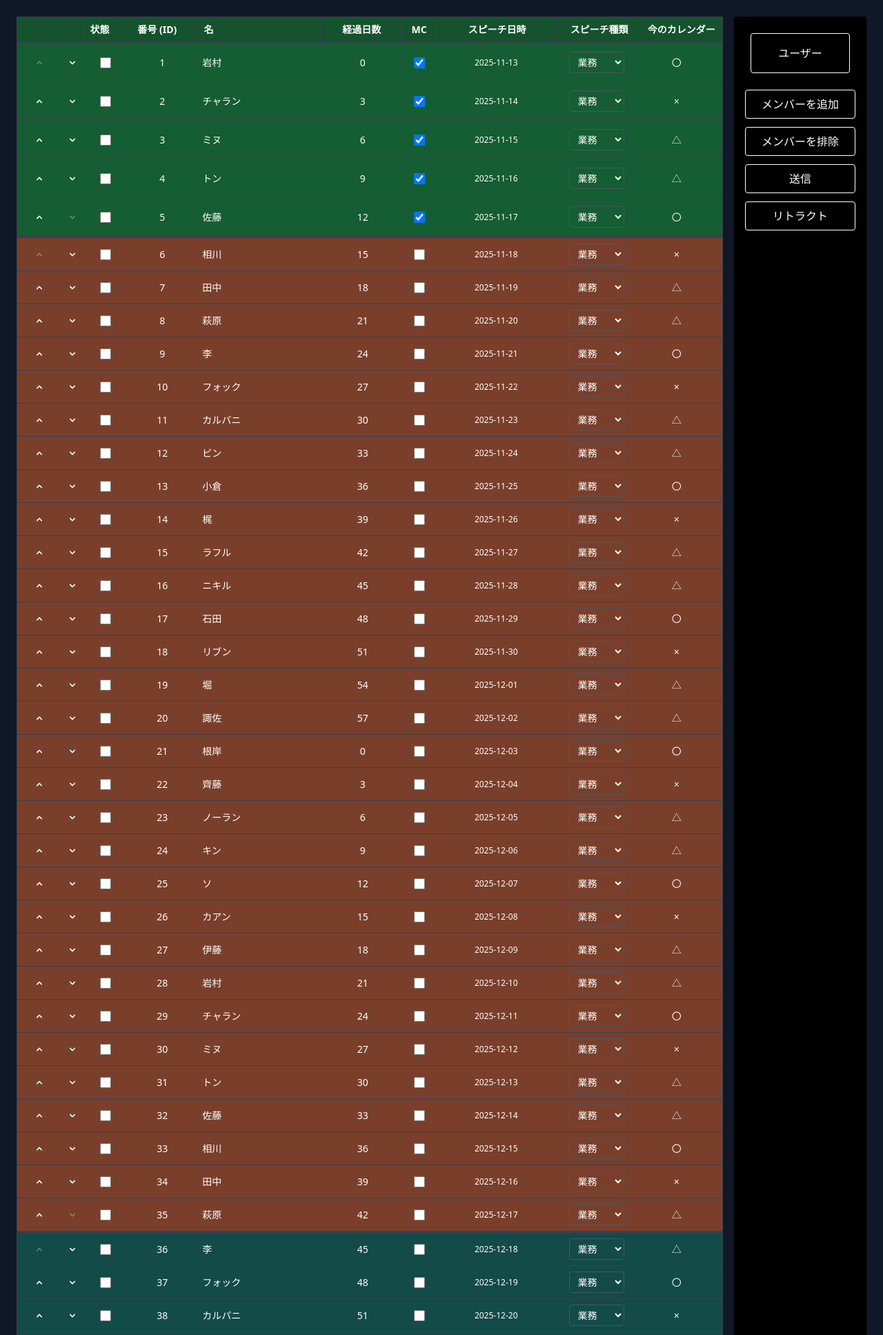
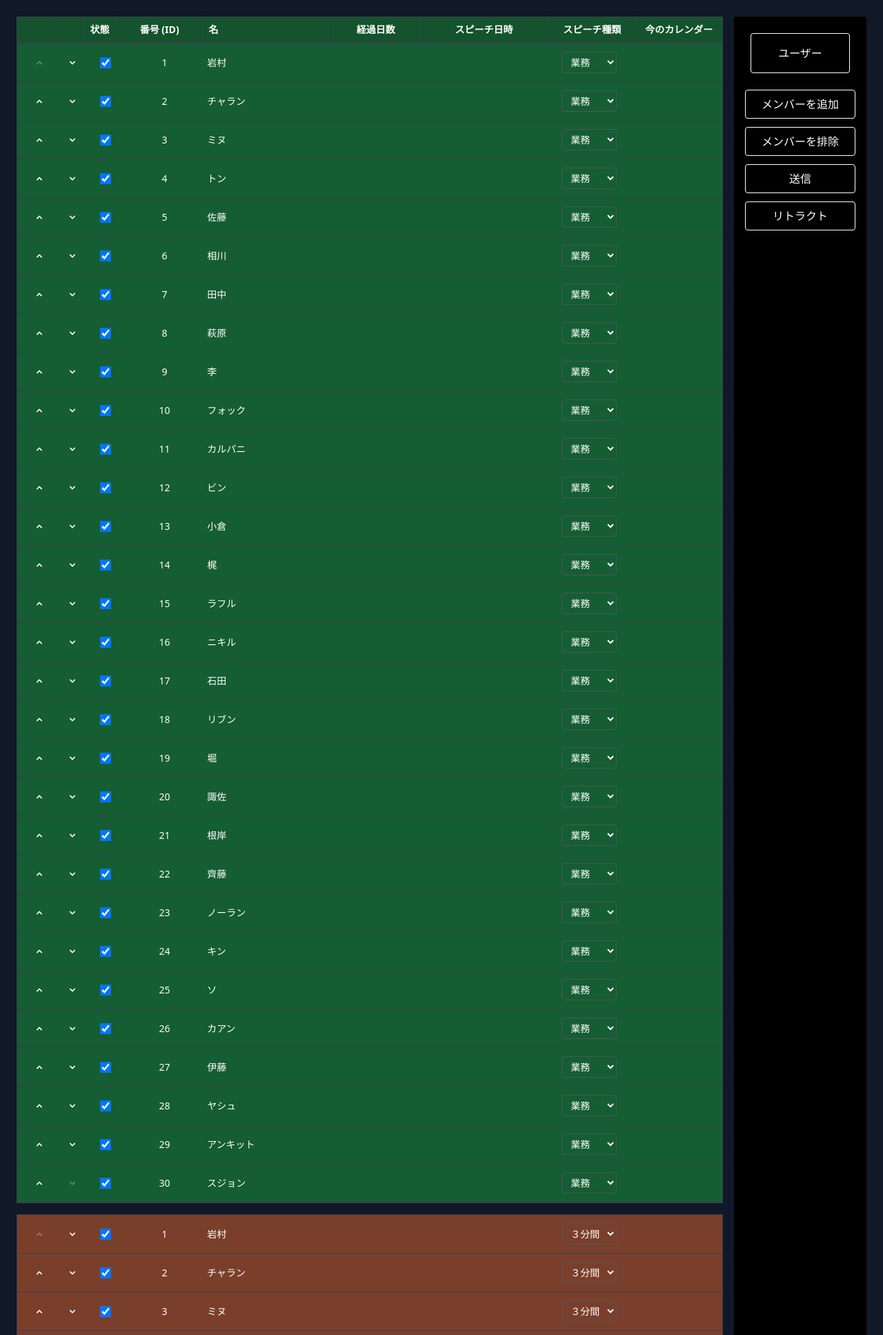
Before and after one commit to ka-anis/jidouka-shachoushitsu, a Django app: page /dashboard/ in a window 1280 px wide. Shown: the top 1935 px of the page at 69% size. Run offline with Django 4.2, Linux system fonts and the light colour scheme; data comes from the database, SQL or seed files in the repository; some libraries are stand-ins or nearby versions.

Commit message:
db: added & working

```diff
--- a/core/models.py
+++ b/core/models.py
@@ -10,8 +10,6 @@ class Employee(models.Model):
     name = models.CharField(max_length=100)
     email = models.EmailField(unique=True)
     employee_id = models.CharField(max_length=10, unique=True)
-
-
 
     role = models.CharField(max_length=20, choices=Role.choices, default=Role.MEMBER)
 
--- a/core/templates/core/dashboard.html
+++ b/core/templates/core/dashboard.html
@@ -4,38 +4,41 @@
     <meta charset="utf-8" />
     <meta name="viewport" content="width=device-width,initial-scale=1" />
     <title>Dashboard</title>
-    <!-- Tailwind CDN for quick prototyping -->
     <script src="https://cdn.tailwindcss.com"></script>
   </head>
   <body class="bg-gray-900 text-white">
     <div class="p-6 min-h-screen">
       <div class="grid grid-cols-12 gap-4">
+
         <!-- Main table area (left) -->
         <div class="col-span-10 flex flex-col">
+
           <!-- Header row -->
-          <div class="grid gap-0 bg-green-900 border border-gray-700 text-sm font-semibold" style="grid-template-columns: 48px 48px 48px 1fr 1.5fr 1fr 48px 1.5fr 1fr 1fr;">
+          <div class="grid gap-0 bg-green-900 border border-gray-700 text-sm font-semibold"
+               style="grid-template-columns: 48px 48px 48px 1fr 1.5fr 1fr 1.5fr 1fr 1fr;">
             <div class="py-2 px-2 text-center border-r border-gray-700"></div>
             <div class="py-2 px-2 text-center border-r border-gray-700"></div>
             <div class="py-2 px-2 text-center border-r border-gray-700">状態</div>
             <div class="py-2 px-2 text-center border-r border-gray-700">番号 (ID)</div>
             <div class="py-2 px-2 border-r border-gray-700">名</div>
             <div class="py-2 px-2 text-center border-r border-gray-700">経過日数</div>
-            <div class="py-2 px-2 text-center border-r border-gray-700">MC</div>
             <div class="py-2 px-2 text-center border-r border-gray-700">スピーチ日時</div>
             <div class="py-2 px-2 text-center border-r border-gray-700">スピーチ種類</div>
             <div class="py-2 px-2 text-center">今のカレンダー</div>
           </div>
 
-          <!-- Content area with three colored bands stacking naturally -->
+          <!-- Content area -->
           <div class="flex flex-col" style="gap: 0;">
-            <!-- Top band (green) - 5 entries -->
+
+            <!-- TOP ZONE (All employees) -->
             <div class="bg-green-800/90 border border-gray-700 overflow-hidden">
               <div class="overflow-y-auto text-sm">
-                {% for member in top_members %}
-                <div class="grid gap-0 items-center py-2 px-2 border-b border-gray-700" style="grid-template-columns: 48px 48px 48px 1fr 1.5fr 1fr 48px 1.5fr 1fr 1fr;" data-band="top" data-index="{{ forloop.counter0 }}">
+                {% for member in top_zone %}
+                <div class="grid gap-0 items-center py-2 px-2 border-b border-gray-700"
+                     style="grid-template-columns: 48px 48px 48px 1fr 1.5fr 1fr 1.5fr 1fr 1fr;">
+                  <!-- Up / Down arrows -->
                   <div class="flex items-center justify-center py-1">
                     <button class="arrow-up text-white hover:text-yellow-300 transition cursor-pointer disabled:opacity-30 disabled:cursor-not-allowed"
-                            data-band="top" data-index="{{ forloop.counter0 }}"
                             {% if forloop.first %}disabled{% endif %}>
                       <svg class="w-4 h-4" fill="currentColor" viewBox="0 0 20 20">
                         <path fill-rule="evenodd" d="M14.707 12.707a1 1 0 01-1.414 0L10 9.414l-3.293 3.293a1 1 0 01-1.414-1.414l4-4a1 1 0 011.414 0l4 4a1 1 0 010 1.414z" clip-rule="evenodd"/>
@@ -44,43 +47,47 @@
                   </div>
                   <div class="flex items-center justify-center py-1">
                     <button class="arrow-down text-white hover:text-yellow-300 transition cursor-pointer disabled:opacity-30 disabled:cursor-not-allowed"
-                            data-band="top" data-index="{{ forloop.counter0 }}"
                             {% if forloop.last %}disabled{% endif %}>
                       <svg class="w-4 h-4" fill="currentColor" viewBox="0 0 20 20">
                         <path fill-rule="evenodd" d="M5.293 7.293a1 1 0 011.414 0L10 10.586l3.293-3.293a1 1 0 111.414 1.414l-4 4a1 1 0 01-1.414 0l-4-4a1 1 0 010-1.414z" clip-rule="evenodd"/>
                       </svg>
                     </button>
                   </div>
+
+                  <!-- 状態 checkbox -->
                   <div class="flex items-center justify-center py-1">
-                    <input type="checkbox" class="w-4 h-4 cursor-pointer">
+                    <input type="checkbox" class="w-4 h-4 cursor-pointer" {% if member.is_rotation_active %}checked{% endif %}>
                   </div>
+
+                  <!-- Employee data -->
                   <div class="text-center">{{ member.id }}</div>
                   <div>{{ member.name }}</div>
                   <div class="text-center">{{ member.days_passed }}</div>
-                  <div class="flex items-center justify-center py-1">
-                    <input type="checkbox" class="w-4 h-4 cursor-pointer" checked>
-                  </div>
+
                   <div class="text-center text-xs">{{ member.speech_date }}</div>
+
                   <div class="flex items-center justify-center py-1">
                     <select class="bg-transparent text-white border border-gray-600 rounded px-2 py-1 text-sm cursor-pointer">
                       <option value="業務">業務</option>
                       <option value="３分間">３分間</option>
                     </select>
                   </div>
+
                   <div class="text-center">{{ member.calendar }}</div>
                 </div>
                 {% endfor %}
               </div>
             </div>
 
-            <!-- Middle band (brown) - 30 entries -->
-            <div class="bg-[#7a3f2b] border border-gray-700 overflow-hidden">
+            <!-- BOTTOM ZONE (Members only) -->
+            <div class="bg-[#7a3f2b] border border-gray-700 overflow-hidden mt-4">
               <div class="overflow-y-auto text-sm">
-                {% for member in middle_members %}
-                <div class="grid gap-0 items-center py-1 px-2 border-b border-gray-700" style="grid-template-columns: 48px 48px 48px 1fr 1.5fr 1fr 48px 1.5fr 1fr 1fr;" data-band="middle" data-index="{{ forloop.counter0 }}">
+                {% for member in bottom_zone %}
+                <div class="grid gap-0 items-center py-2 px-2 border-b border-gray-700"
+                     style="grid-template-columns: 48px 48px 48px 1fr 1.5fr 1fr 1.5fr 1fr 1fr;">
+                  <!-- Up / Down arrows -->
                   <div class="flex items-center justify-center py-1">
                     <button class="arrow-up text-white hover:text-yellow-300 transition cursor-pointer disabled:opacity-30 disabled:cursor-not-allowed"
-                            data-band="middle" data-index="{{ forloop.counter0 }}"
                             {% if forloop.first %}disabled{% endif %}>
                       <svg class="w-4 h-4" fill="currentColor" viewBox="0 0 20 20">
                         <path fill-rule="evenodd" d="M14.707 12.707a1 1 0 01-1.414 0L10 9.414l-3.293 3.293a1 1 0 01-1.414-1.414l4-4a1 1 0 011.414 0l4 4a1 1 0 010 1.414z" clip-rule="evenodd"/>
@@ -89,79 +96,38 @@
                   </div>
                   <div class="flex items-center justify-center py-1">
                     <button class="arrow-down text-white hover:text-yellow-300 transition cursor-pointer disabled:opacity-30 disabled:cursor-not-allowed"
-                            data-band="middle" data-index="{{ forloop.counter0 }}"
                             {% if forloop.last %}disabled{% endif %}>
                       <svg class="w-4 h-4" fill="currentColor" viewBox="0 0 20 20">
                         <path fill-rule="evenodd" d="M5.293 7.293a1 1 0 011.414 0L10 10.586l3.293-3.293a1 1 0 111.414 1.414l-4 4a1 1 0 01-1.414 0l-4-4a1 1 0 010-1.414z" clip-rule="evenodd"/>
                       </svg>
                     </button>
                   </div>
+
+                  <!-- 状態 checkbox -->
                   <div class="flex items-center justify-center py-1">
-                    <input type="checkbox" class="w-4 h-4 cursor-pointer">
+                    <input type="checkbox" class="w-4 h-4 cursor-pointer" {% if member.is_rotation_active %}checked{% endif %}>
                   </div>
+
+                  <!-- Employee data -->
                   <div class="text-center">{{ member.id }}</div>
                   <div>{{ member.name }}</div>
                   <div class="text-center">{{ member.days_passed }}</div>
-                  <div class="flex items-center justify-center py-1">
-                    <input type="checkbox" class="w-4 h-4 cursor-pointer">
-                  </div>
+
                   <div class="text-center text-xs">{{ member.speech_date }}</div>
+
                   <div class="flex items-center justify-center py-1">
                     <select class="bg-transparent text-white border border-gray-600 rounded px-2 py-1 text-sm cursor-pointer">
+                      <option value="３分間">３分間</option>
                       <option value="業務">業務</option>
-                      <option value="３分間">３分間</option>
                     </select>
                   </div>
+
                   <div class="text-center">{{ member.calendar }}</div>
                 </div>
                 {% endfor %}
               </div>
             </div>
 
-            <!-- Bottom band (dark teal) - 30 entries -->
-            <div class="bg-teal-900/95 border border-gray-700 overflow-hidden">
-              <div class="overflow-y-auto text-sm">
-                {% for member in bottom_members %}
-                <div class="grid gap-0 items-center py-1 px-2 border-b border-gray-700" style="grid-template-columns: 48px 48px 48px 1fr 1.5fr 1fr 48px 1.5fr 1fr 1fr;" data-band="bottom" data-index="{{ forloop.counter0 }}">
-                  <div class="flex items-center justify-center py-1">
-                    <button class="arrow-up text-white hover:text-yellow-300 transition cursor-pointer disabled:opacity-30 disabled:cursor-not-allowed"
-                            data-band="bottom" data-index="{{ forloop.counter0 }}"
-                            {% if forloop.first %}disabled{% endif %}>
-                      <svg class="w-4 h-4" fill="currentColor" viewBox="0 0 20 20">
-                        <path fill-rule="evenodd" d="M14.707 12.707a1 1 0 01-1.414 0L10 9.414l-3.293 3.293a1 1 0 01-1.414-1.414l4-4a1 1 0 011.414 0l4 4a1 1 0 010 1.414z" clip-rule="evenodd"/>
-                      </svg>
-                    </button>
-                  </div>
-                  <div class="flex items-center justify-center py-1">
-                    <button class="arrow-down text-white hover:text-yellow-300 transition cursor-pointer disabled:opacity-30 disabled:cursor-not-allowed"
-                            data-band="bottom" data-index="{{ forloop.counter0 }}"
-                            {% if forloop.last %}disabled{% endif %}>
-                      <svg class="w-4 h-4" fill="currentColor" viewBox="0 0 20 20">
-                        <path fill-rule="evenodd" d="M5.293 7.293a1 1 0 011.414 0L10 10.586l3.293-3.293a1 1 0 111.414 1.414l-4 4a1 1 0 01-1.414 0l-4-4a1 1 0 010-1.414z" clip-rule="evenodd"/>
-                      </svg>
-                    </button>
-                  </div>
-                  <div class="flex items-center justify-center py-1">
-                    <input type="checkbox" class="w-4 h-4 cursor-pointer">
-                  </div>
-                  <div class="text-center">{{ member.id }}</div>
-                  <div>{{ member.name }}</div>
-                  <div class="text-center">{{ member.days_passed }}</div>
-                  <div class="flex items-center justify-center py-1">
-                    <input type="checkbox" class="w-4 h-4 cursor-pointer">
-                  </div>
-                  <div class="text-center text-xs">{{ member.speech_date }}</div>
-                  <div class="flex items-center justify-center py-1">
-                    <select class="bg-transparent text-white border border-gray-600 rounded px-2 py-1 text-sm cursor-pointer">
-                      <option value="業務">業務</option>
-                      <option value="３分間">３分間</option>
-                    </select>
-                  </div>
-                  <div class="text-center">{{ member.calendar }}</div>
-                </div>
-                {% endfor %}
-              </div>
-            </div>
           </div>
         </div>
 
@@ -170,7 +136,6 @@
           <div class="w-full">
             <div class="border border-white text-white rounded p-4 text-center">ユーザー</div>
           </div>
-
           <div class="w-full flex flex-col items-center space-y-3">
             <button class="w-40 py-2 border border-white text-white rounded hover:bg-white hover:text-black transition">メンバーを追加</button>
             <button class="w-40 py-2 border border-white text-white rounded hover:bg-white hover:text-black transition">メンバーを排除</button>
@@ -178,6 +143,7 @@
             <button class="w-40 py-2 border border-white text-white rounded hover:bg-white hover:text-black transition">リトラクト</button>
           </div>
         </aside>
+
       </div>
     </div>
   </body>
--- a/core/views.py
+++ b/core/views.py
@@ -2,6 +2,7 @@ from django.shortcuts import render
 from django.http import HttpResponse
 import csv
 from datetime import date, timedelta
+from .models import Employee, ScheduleEntry, Role
 
 # Create your views here.
 def home(request):
@@ -9,253 +10,70 @@ def home(request):
 
 
 def dashboard_view(request):
-    # Generate 65 static members (5 top / 30 middle / 30 bottom)
+    all_employees = Employee.objects.all().order_by("id")
+    member_employees = Employee.objects.filter(role=Role.MEMBER).order_by("id")
 
-    placeholder_names = [
-        "岩村",
-        "チャラン",
-        "ミヌ",
-        "トン",
-        "佐藤",
-        "相川",
-        "田中",
-        "萩原",
-        "李",
-        "フォック",
-        "カルパニ",
-        "ビン",
-        "小倉",
-        "梶",
-        "ラフル",
-        "ニキル",
-        "石田",
-        "リブン",
-        "堀",
-        "諏佐",
-        "根岸",
-        "齊藤",
-        "ノーラン",
-        "キン",
-        "ソ",
-        "カアン",
-        "伊藤",
-    ]
-
-    # Use first 6 placeholder names after the first entry for MC placeholders
-    mc_names = placeholder_names[1:7]
-
-    members = []
-    total = 65
-    from datetime import date, timedelta
-
-    base_date = date(2025, 11, 13)
-    for i in range(total):
-        name = placeholder_names[i % len(placeholder_names)]
-        if i < 5:
-            status = "Active"
-        elif i < 35:
-            status = "休み"
-        else:
-            status = "予定"
-
-        member = {
-            "status": status,
-            "id": i + 1,
-            "name": name,
-            "days_passed": (i * 3) % 60,
-            "mc": mc_names[i % len(mc_names)],
-            "speech_date": (base_date + timedelta(days=i)).isoformat(),
-            "speech_experience": "あり" if i % 3 == 0 else "なし",
-            "calendar": "〇" if i % 4 == 0 else ("×" if i % 4 == 1 else "△"),
+    def build_entry(emp):
+        return {
+            "id": emp.id,
+            "name": emp.name,
+            "is_rotation_active": emp.is_rotation_active,  # <-- correct
+            "days_passed": "",
+            "speech_date": "",
+            "calendar": "",
         }
-        members.append(member)
-
-    # slice into bands
-    top_members = members[:5]
-    middle_members = members[5:35]
-    bottom_members = members[35:65]
 
     context = {
-        "members": members,
-        "top_members": top_members,
-        "middle_members": middle_members,
-        "bottom_members": bottom_members,
+        "top_zone": [build_entry(e) for e in all_employees],
+        "bottom_zone": [build_entry(e) for e in member_employees],
     }
 
     return render(request, "core/dashboard.html", context)
 
 
+
+
+
+
+
 def mc_schedule_view(request):
-    """Display MC schedule and member assignment in a color-coded table"""
-    # Static schedule data
-    mc_names = ["大矢", "池上", "堀越", "黒澤", "森野"]
+    """Display MC schedule from the database."""
+    # Fetch schedule entries from the database
+    schedule_entries = ScheduleEntry.objects.select_related('assigned_employee').order_by('date')
 
-    placeholder_names = [
-        "岩村",
-        "チャラン",
-        "ミヌ",
-        "トン",
-        "佐藤",
-        "相川",
-        "田中",
-        "萩原",
-        "李",
-        "フォック",
-        "カルパニ",
-        "ビン",
-        "小倉",
-        "梶",
-        "ラフル",
-        "ニキル",
-        "石田",
-        "リブン",
-        "堀",
-        "諏佐",
-        "根岸",
-        "齊藤",
-        "ノーラン",
-        "キン",
-        "ソ",
-        "カアン",
-        "伊藤",
-    ]
-
-    # Generate dates for the schedule - calculate days in month
-    base_date = date(2025, 11, 1)
-
-# Get last day of the month (Original Logic)
-    if base_date.month == 12:
-        last_day = date(base_date.year + 1, 1, 1) - timedelta(days=1)
-    else:
-        last_day = date(base_date.year, base_date.month + 1, 1) - timedelta(days=1)
-
-    days_in_month = last_day.day
-    schedule_data = []
-
-    # --- MODIFIED ITERATION LOGIC STARTS HERE ---
-    for day_number in range(days_in_month):
-        current_date = base_date + timedelta(days=day_number)
-
-        # Check if the current date is a working day (Monday=0 to Friday=4)
-        # The weekday() method returns 5 for Saturday and 6 for Sunday.
-        if current_date.weekday() < 5:
-            # Only append the date if it's Mon-Fri
-            schedule_data.append(current_date)
+    # The MC is not explicitly modeled yet. For now, we can get a distinct list of employees.
+    # This part will need to be updated once the "MC" role is clearly defined in the models.
+    mc_employees = Employee.objects.filter(is_rotation_active=True) # Assuming MCs are active in rotation
 
     # Green shades for MC column (5 shades matching 5 MC people, from dark to light)
     # Match dashboard green shades
     green_shades = ["bg-green-900", "bg-green-800", "bg-green-700", "bg-green-600", "bg-green-500"]
 
-    for i in range(days_in_month):
-        member_name = placeholder_names[i % len(placeholder_names)]
-        # Determine role and color class based on position
-        # Match dashboard colors: green-800/90 for top, #7a3f2b (brown) for middle, teal-900/95 for bottom
-        if i == 0:
-            # Entry 1: Red with 社長
-            role = "社長"
-            color_class = "bg-red-600"
-            member = "中村"
-            mc = ""
-            mc_color_class = green_shades[0]  # MC column starts with first green shade from shachou
-        elif i < 6:
-            # Entries 2-6: Brown (matching dashboard middle band)
-            role = "メンバー"
-            color_class = green_shades[(i - 1) % len(green_shades)] # Match dashboard middle band brown
-            member = mc_names[(i - 1) % len(mc_names)]
-            mc = ""
-            # Use the same shade index as the MC name index
-            mc_color_class = green_shades[(i - 1) % len(green_shades)]
-        elif i < (days_in_month - 5):
-            # Middle entries: Teal (matching dashboard bottom band)
-            role = "メンバー"
-            color_class = "bg-teal-900"  # Match dashboard bottom band teal
-            member = member_name
-            mc = mc_names[(i - 1) % len(mc_names)]
-            # Use the same shade index as the MC name index
-            mc_color_class = green_shades[(i - 1) % len(green_shades)]
-        else:
-            # Last 5 entries: Brown (matching dashboard middle band)
-            role = "メンバー"
-            color_class = "bg-[#7a3f2b]"  # Match dashboard middle band brown
-            member = member_name
-            mc = mc_names[(i - 1) % len(mc_names)]
-            # Use the same shade index as the MC name index
-            mc_color_class = green_shades[(i - 1) % len(green_shades)]
-
+    # The complex color and role logic was tied to the static data.
+    # We now pass the real data and can handle presentation logic in the template.
+    # A simplified structure is created here.
+    schedule_data = []
+    for i, entry in enumerate(schedule_entries):
         schedule_data.append({
-            "date": (base_date + timedelta(days=i)).strftime("%Y-%m-%d"),
-            "date_display": (base_date + timedelta(days=i)).strftime("%m/%d"),
-            "member": member,
-            "mc": mc,
-            "role": role,
-            "color_class": color_class,
-            "mc_color_class": mc_color_class,
+            "date_display": entry.date.strftime("%m/%d"),
+            "member": entry.assigned_employee.name if entry.assigned_employee else "N/A",
+            "mc": "", # MC logic needs to be defined based on your business rules
+            "role": entry.assigned_employee.get_role_display() if entry.assigned_employee else "",
+            "color_class": "bg-teal-900", # Default color
+            "mc_color_class": green_shades[i % len(green_shades)],
         })
 
     context = {
         "schedule_data": schedule_data,
-        "mc_names": mc_names,
+        "mc_names": [e.name for e in mc_employees],
     }
 
     return render(request, "core/mc_schedule.html", context)
 
 
 def download_mc_schedule_csv(request):
-    """Download MC schedule as CSV file"""
-    # Same static data as in the view
-    mc_names = ["大矢", "池上", "堀越", "黒澤", "森野"]
-    placeholder_names = [
-        "岩村",
-        "チャラン",
-        "ミヌ",
-        "トン",
-        "佐藤",
-        "相川",
-        "田中",
-        "萩原",
-        "李",
-        "フォック",
-        "カルパニ",
-        "ビン",
-        "小倉",
-        "梶",
-        "ラフル",
-        "ニキル",
-        "石田",
-        "リブン",
-        "堀",
-        "諏佐",
-        "根岸",
-        "齊藤",
-        "ノーラン",
-        "キン",
-        "ソ",
-        "カアン",
-        "伊藤",
-    ]
-    base_date = date(2025, 11, 1)
-    # Get last day of the month
-    if base_date.month == 12:
-        last_day = date(base_date.year + 1, 1, 1) - timedelta(days=1)
-    else:
-        last_day = date(base_date.year, base_date.month + 1, 1) - timedelta(days=1)
-
-    days_in_month = last_day.day
-    schedule_data = []
-
-    for i in range(days_in_month):
-        if i == 0:
-            member = "placeholder_names[i % len(placeholder_names)]"
-            mc = ""
-        else:
-            member = placeholder_names[i % len(placeholder_names)]
-            mc = mc_names[(i - 1) % len(mc_names)]
-
-        schedule_data.append({
-            "date": (base_date + timedelta(days=i)).strftime("%Y-%m-%d"),
-            "member": member,
-            "mc": mc,
-        })
+    """Download MC schedule from database as a CSV file"""
+    schedule_entries = ScheduleEntry.objects.select_related('assigned_employee').order_by('date')
 
     # Create CSV response
     response = HttpResponse(content_type='text/csv; charset=utf-8')
@@ -267,7 +85,11 @@ def download_mc_schedule_csv(request):
     writer = csv.writer(response)
     writer.writerow(['日付', 'メンバー', 'MC'])
 
-    for entry in schedule_data:
-        writer.writerow([entry['date'], entry['member'], entry['mc']])
+    for entry in schedule_entries:
+        writer.writerow([
+            entry.date.strftime("%Y-%m-%d"),
+            entry.assigned_employee.name if entry.assigned_employee else "N/A",
+            "" # MC logic needs to be defined
+        ])
 
     return response
--- a/jidouka/settings.py
+++ b/jidouka/settings.py
@@ -32,6 +32,7 @@ ALLOWED_HOSTS = []
 
 INSTALLED_APPS = [
     "core",
+    "django_extensions",
     "django.contrib.admin",
     "django.contrib.auth",
     "django.contrib.contenttypes",
```
Also changed, not shown: core/migrations/0001_initial.py (added), core/migrations/0002_auto_20251117_0715.py (added), core_er_diagram.png (added).
